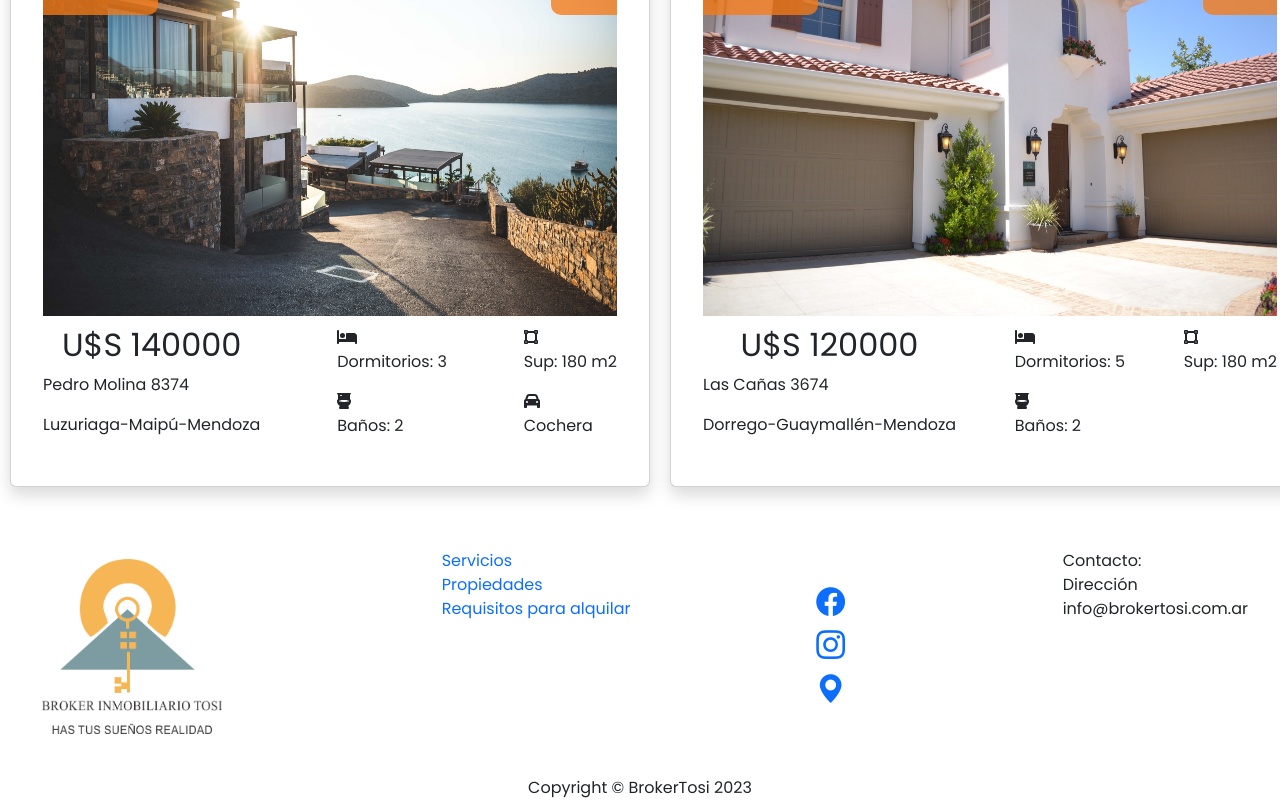
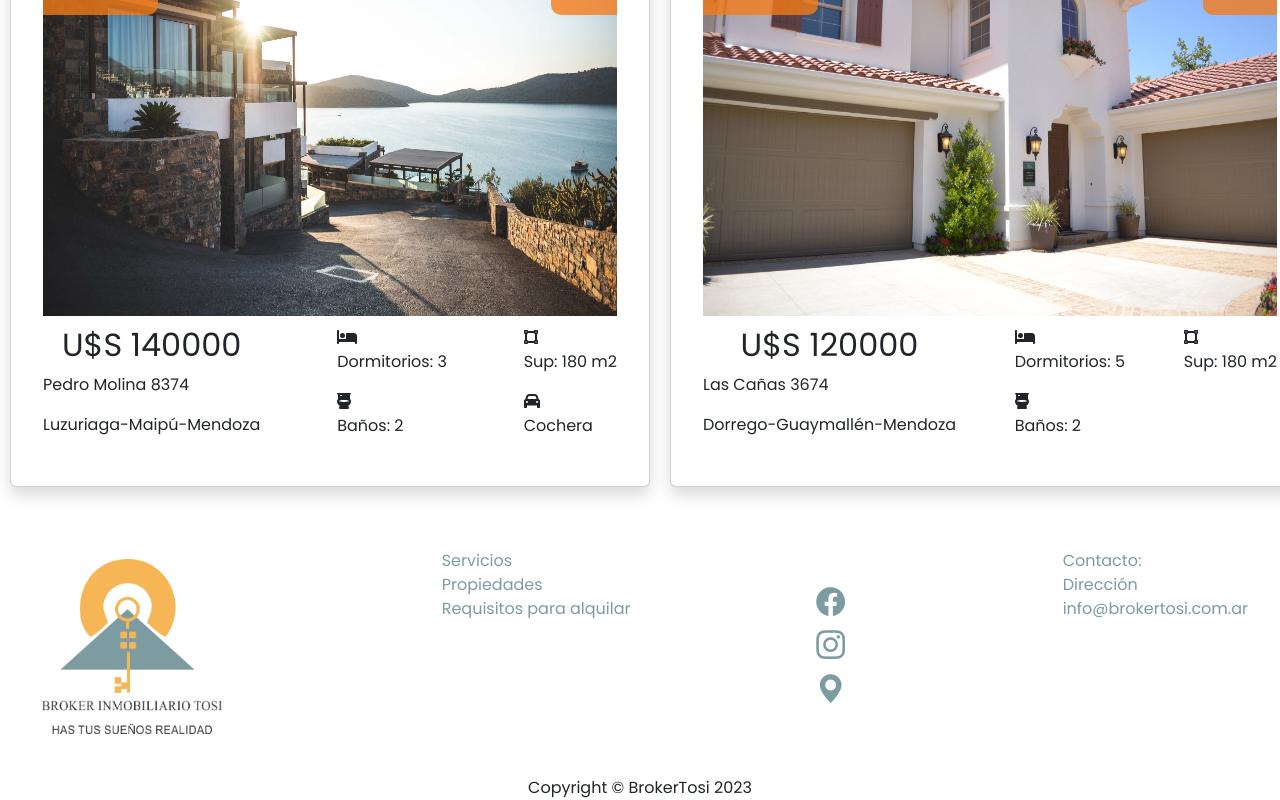
Before and after one commit to hernadar/brokertosi, a React (Create React App) app: page / in a window 1280 px wide. Shown: the part 1110-1910 px from the top of the page. Built offline with nearby package versions, Linux system fonts and the light colour scheme; no server answers.

Commit message:
colores footer

```diff
--- a/src/assets/css/main.css
+++ b/src/assets/css/main.css
@@ -51,19 +51,24 @@ li {
    padding: 10px;
 
 }
+.footer li{
+    color:rgb(125, 156, 161);
+}
 .footer a{
    text-decoration: none;
+   color:rgb(125, 156, 161);
 }
 .social{
 	display: flex;
     flex-direction: column;
-
+	color:rgb(125, 156, 161);
 	justify-content: center;
 }
 
 .social i{
 	font-size: 1.8rem;
 	transition: .3s ease;
+    color:rgb(125, 156, 161);
 }
 
 .social i:hover{
```
